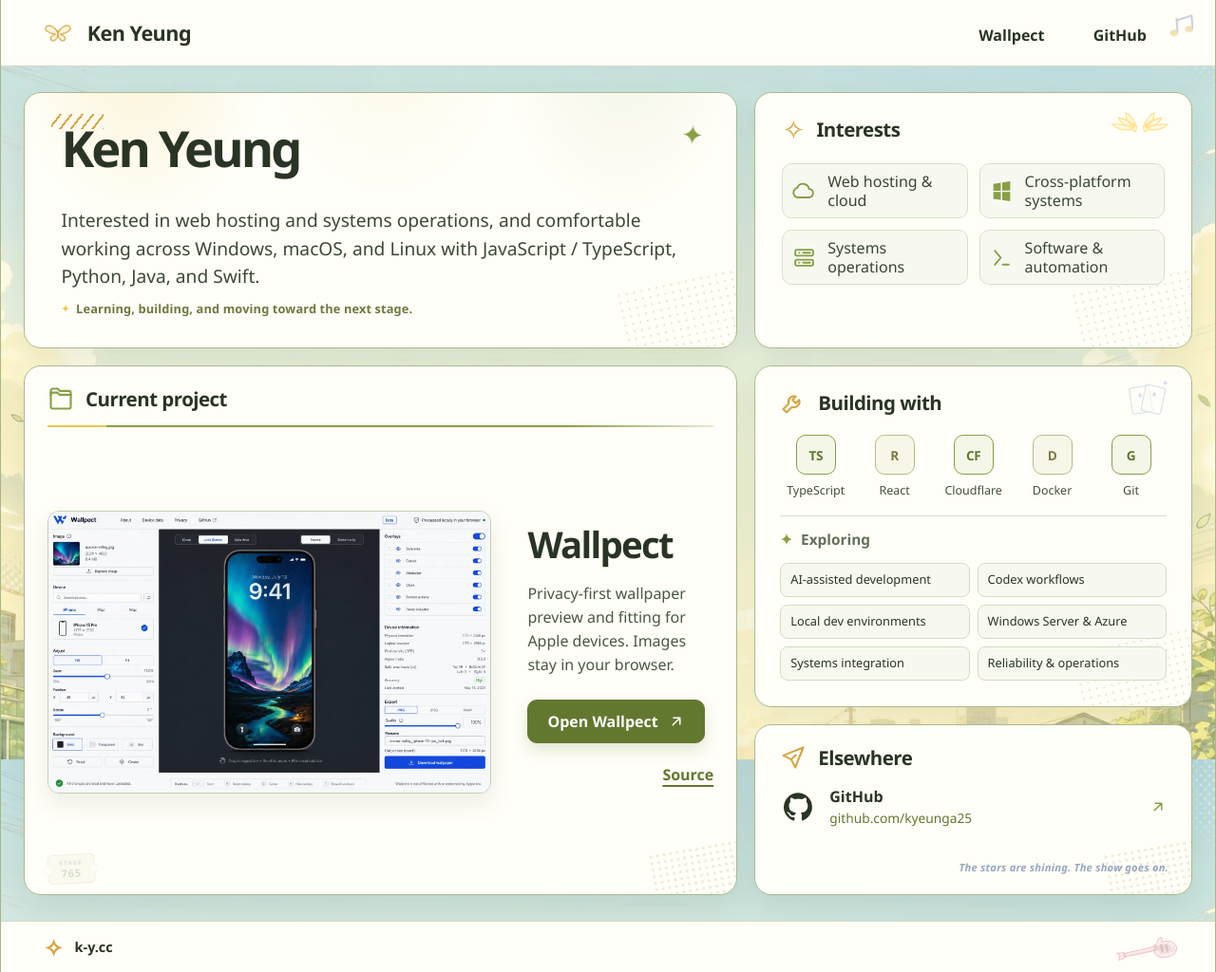
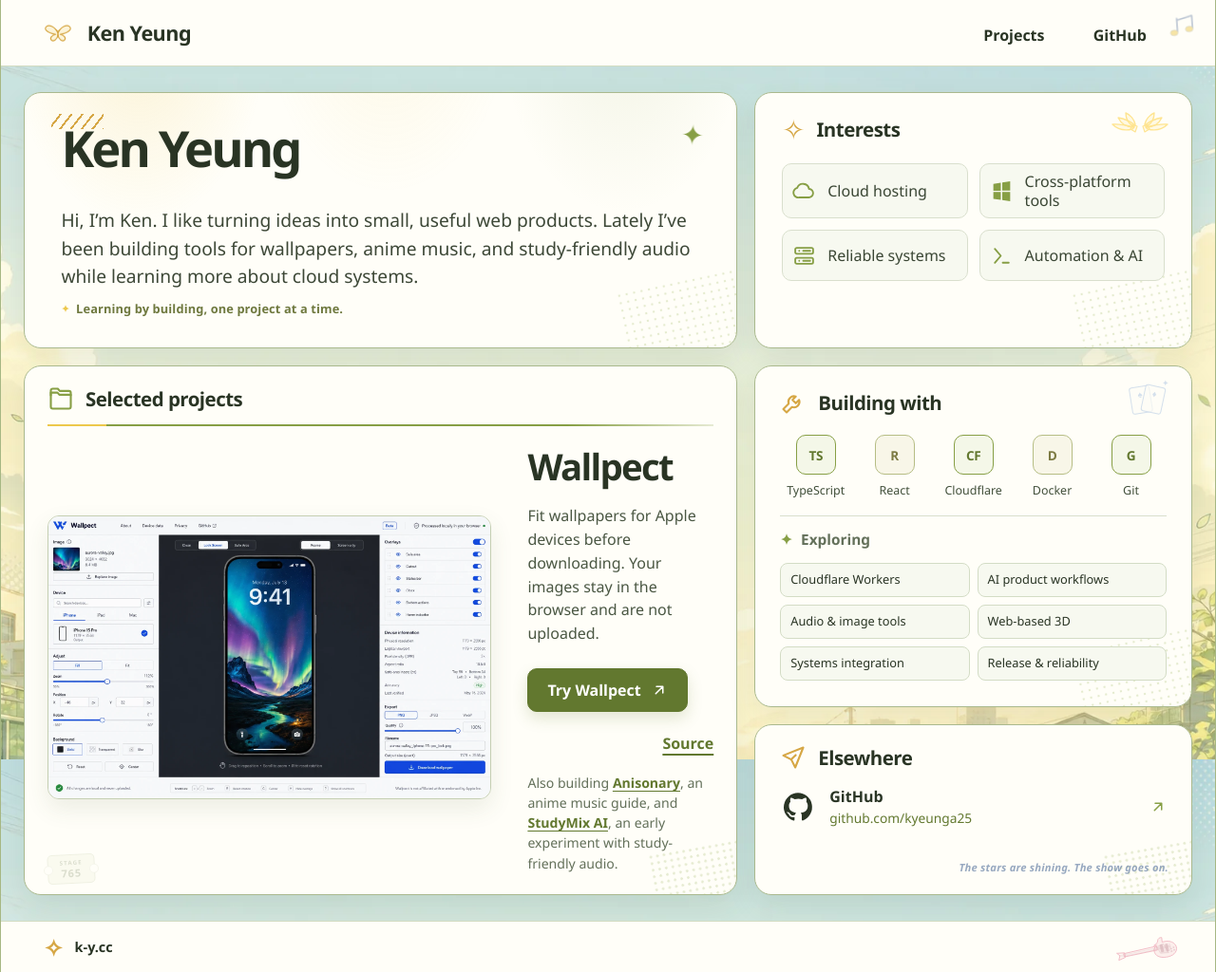
Before and after one commit to kyeunga25/kyeunga25.github.io, a plain HTML site: page index.html in a window 1280 px wide. Shown: the whole page at 95% size. Drawn offline with Linux system fonts and the light colour scheme.

Commit message:
content: refresh project overview

```diff
--- a/index.html
+++ b/index.html
@@ -5,19 +5,19 @@
     <meta name="viewport" content="width=device-width, initial-scale=1" />
     <meta
       name="description"
-      content="Ken Yeung's personal dashboard — interests, tools, and current projects."
+      content="Ken Yeung's personal homepage — useful web tools, cloud projects, and things in progress."
     />
     <meta name="theme-color" content="#edf1d9" />
     <meta property="og:title" content="Ken Yeung" />
     <meta
       property="og:description"
-      content="A small dashboard about web hosting, cross-platform systems, software, and AI-assisted development."
+      content="A small homepage about useful web tools, cloud projects, and things in progress."
     />
     <meta property="og:type" content="website" />
     <meta property="og:url" content="https://k-y.cc/" />
     <title>Ken Yeung</title>
     <link rel="icon" href="assets/favicon.svg" type="image/svg+xml" />
-    <link rel="stylesheet" href="styles.css?v=20260718-15" />
+    <link rel="stylesheet" href="styles.css?v=20260724-01" />
   </head>
   <body>
     <a class="skip-link" href="#main-content">Skip to content</a>
@@ -50,7 +50,7 @@
         </a>
 
         <nav class="site-nav" aria-label="Primary navigation">
-          <a href="https://wallpect.k-y.cc/" target="_blank" rel="noreferrer">Wallpect</a>
+          <a href="#projects">Projects</a>
           <a href="https://github.com/kyeunga25" target="_blank" rel="noreferrer">GitHub</a>
         </nav>
       </header>
@@ -63,13 +63,13 @@
           <h1 id="intro-title">Ken Yeung</h1>
           <div class="accent-rule" aria-hidden="true"></div>
           <p>
-            Interested in web hosting and systems operations, and comfortable
-            working across Windows, macOS, and Linux with JavaScript / TypeScript,
-            Python, Java, and Swift.
+            Hi, I’m Ken. I like turning ideas into small, useful web products.
+            Lately I’ve been building tools for wallpapers, anime music, and
+            study-friendly audio while learning more about cloud systems.
           </p>
           <p class="stage-note">
             <span aria-hidden="true">✦</span>
-            Learning, building, and moving toward the next stage.
+            Learning by building, one project at a time.
           </p>
         </section>
 
@@ -96,13 +96,13 @@
               <svg viewBox="0 0 24 24" aria-hidden="true">
                 <path d="M7.4 18.2h9.1a4.3 4.3 0 0 0 .4-8.6A6.2 6.2 0 0 0 5 8.5a4.9 4.9 0 0 0 2.4 9.7Z" />
               </svg>
-              <span>Web hosting &amp; cloud</span>
+              <span>Cloud hosting</span>
             </li>
             <li>
               <svg viewBox="0 0 24 24" aria-hidden="true">
                 <path d="M3.5 4.5 11 3.4v8H3.5Zm9 6.7V3.1l8-1.1v9.2Zm-9 1.5H11v8l-7.5-1.1Zm9 0h8V22l-8-1.1Z" />
               </svg>
-              <span>Cross-platform systems</span>
+              <span>Cross-platform tools</span>
             </li>
             <li>
               <svg viewBox="0 0 24 24" aria-hidden="true">
@@ -110,24 +110,24 @@
                 <rect x="3" y="14" width="18" height="6" rx="1.5" />
                 <path d="M7 7h.01M7 17h.01M11 7h7M11 17h7" />
               </svg>
-              <span>Systems operations</span>
+              <span>Reliable systems</span>
             </li>
             <li>
               <svg viewBox="0 0 24 24" aria-hidden="true">
                 <path d="m5 5 6 7-6 7M13 19h6" />
               </svg>
-              <span>Software &amp; automation</span>
+              <span>Automation &amp; AI</span>
             </li>
           </ul>
         </section>
 
-        <section class="panel project-panel" aria-labelledby="project-title">
+        <section id="projects" class="panel project-panel" aria-labelledby="project-title">
           <div class="panel-heading project-heading">
             <svg viewBox="0 0 24 24" aria-hidden="true">
               <path d="M3 6.5h6l1.7 2H21v10.8a1.7 1.7 0 0 1-1.7 1.7H4.7A1.7 1.7 0 0 1 3 19.3Z" />
               <path d="M3 9V4.7A1.7 1.7 0 0 1 4.7 3h4.6L11 5h8.3A1.7 1.7 0 0 1 21 6.7V9" />
             </svg>
-            <h2 id="project-title">Current project</h2>
+            <h2 id="project-title">Selected projects</h2>
           </div>
 
           <div class="project-layout">
@@ -149,8 +149,8 @@
             <div class="project-copy">
               <h3>Wallpect</h3>
               <p>
-                Privacy-first wallpaper preview and fitting for Apple devices.
-                Images stay in your browser.
+                Fit wallpapers for Apple devices before downloading. Your
+                images stay in the browser and are not uploaded.
               </p>
               <div class="project-actions">
                 <a
@@ -159,7 +159,7 @@
                   target="_blank"
                   rel="noreferrer"
                 >
-                  Open Wallpect
+                  Try Wallpect
                   <svg viewBox="0 0 24 24" aria-hidden="true">
                     <path d="M7 17 17 7M8 7h9v9" />
                   </svg>
@@ -171,6 +171,21 @@
                   rel="noreferrer"
                 >Source</a>
               </div>
+              <p class="project-note">
+                Also building
+                <a
+                  href="https://anisonary.k-y.cc/"
+                  target="_blank"
+                  rel="noreferrer"
+                >Anisonary</a>,
+                an anime music guide, and
+                <a
+                  href="https://github.com/kyeunga25/studymix-ai"
+                  target="_blank"
+                  rel="noreferrer"
+                >StudyMix AI</a>,
+                an early experiment with study-friendly audio.
+              </p>
             </div>
           </div>
 
@@ -205,12 +220,12 @@
           <div class="exploring-block">
             <h3><span aria-hidden="true">✦</span> Exploring</h3>
             <ul>
-              <li>AI-assisted development</li>
-              <li>Codex workflows</li>
-              <li>Local dev environments</li>
-              <li>Windows Server &amp; Azure</li>
+              <li>Cloudflare Workers</li>
+              <li>AI product workflows</li>
+              <li>Audio &amp; image tools</li>
+              <li>Web-based 3D</li>
               <li>Systems integration</li>
-              <li>Reliability &amp; operations</li>
+              <li>Release &amp; reliability</li>
             </ul>
           </div>
         </section>
--- a/styles.css
+++ b/styles.css
@@ -626,6 +626,19 @@ svg {
   line-height: 1.55;
 }
 
+.project-copy .project-note {
+  margin-top: 20px;
+  color: var(--muted);
+  font-size: 0.88rem;
+  line-height: 1.5;
+}
+
+.project-note a {
+  color: var(--blue-dark);
+  font-weight: 700;
+  text-underline-offset: 3px;
+}
+
 .project-actions {
   display: flex;
   flex-wrap: wrap;
@@ -1026,6 +1039,10 @@ svg {
     flex-direction: column;
     margin-top: 0;
   }
+
+  .project-copy .project-note {
+    grid-column: 1 / -1;
+  }
 }
 
 @media (min-width: 921px) and (max-height: 760px) {
@@ -1139,6 +1156,11 @@ svg {
   .project-copy p {
     font-size: 0.86rem;
     line-height: 1.4;
+  }
+
+  .project-copy .project-note {
+    margin-top: 10px;
+    font-size: 0.75rem;
   }
 
   .project-actions {
@@ -1304,6 +1326,11 @@ svg {
     grid-row: auto;
   }
 
+  .project-copy .project-note {
+    margin-top: 18px;
+    font-size: 0.88rem;
+  }
+
   .theater-easter-egg {
     position: static;
     display: flex;
```
Also changed, not shown: README.md.
